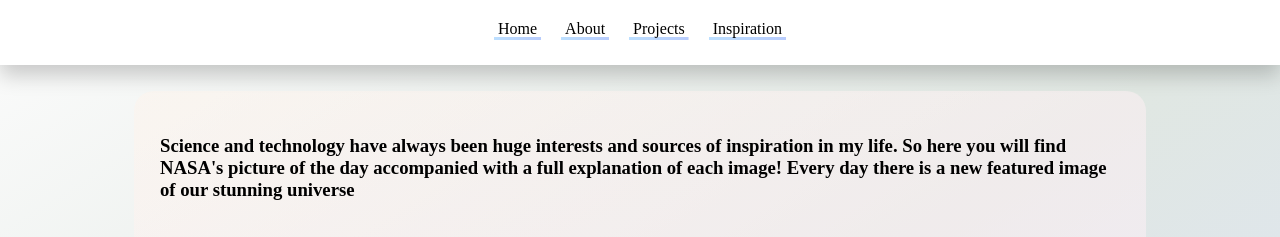
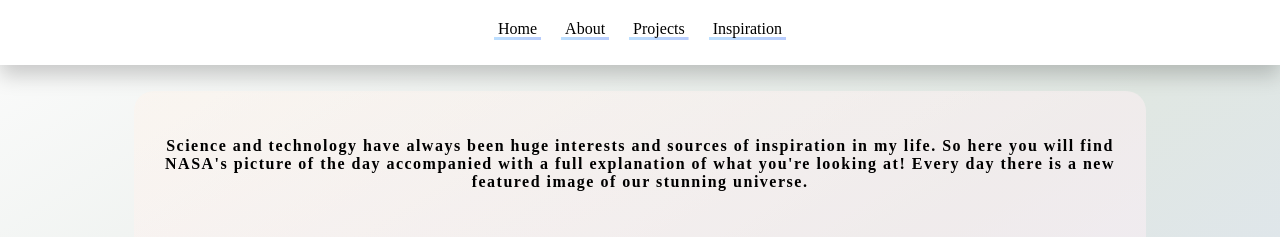
Before and after one commit to traviicii/colab_portfolio_site, a React (Create React App) app: page /inspiration in a window 1280 px wide. Shown: the top 237 px of the page. Built offline with nearby package versions, Linux system fonts and the light colour scheme; no server answers.

Commit message:
Finished inspiration page with intro text and styling, also added linear gradient background

```diff
--- a/src/Views/Inspiration.jsx
+++ b/src/Views/Inspiration.jsx
@@ -20,7 +20,10 @@ export default function Inspiration() {
     return (
         <div id='split'>
             <div id='POD'>
-                <h3 >Science and technology have always been huge interests and sources of inspiration in my life. So here you will find NASA's picture of the day accompanied with a full explanation of each image! Every day there is a new featured image of our stunning universe</h3>
+                <div>
+                    <h4 id='inspotext'>Science and technology have always been huge interests and sources of inspiration in my life. So here you will find NASA's picture of the day accompanied with a full explanation of what you're looking at! Every day there is a new featured image of our stunning universe.</h4>
+                </div>
+
                 <h1 id='split'>NASA Astronomy Picture Of The Day</h1>
                 <h2 id='split'> {POD.title}</h2>
                 <img id="nasapic" src={POD.hdurl} alt="NASA Picture Of The Day" />
--- a/src/Views/Main.css
+++ b/src/Views/Main.css
@@ -34,3 +34,8 @@ body {
     margin-right: auto;
     height: auto;
 }
+
+#inspotext {
+    text-align: center;
+    letter-spacing: 1.5px
+}
```
